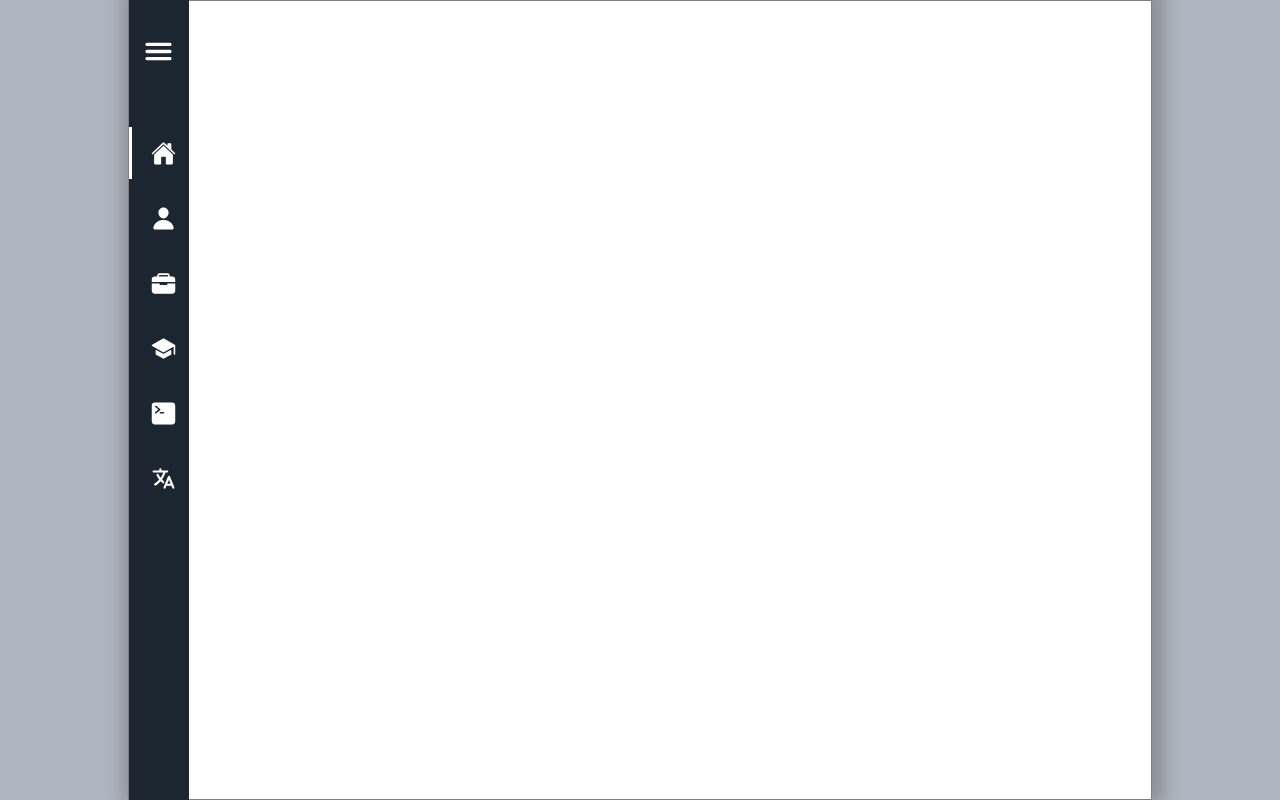
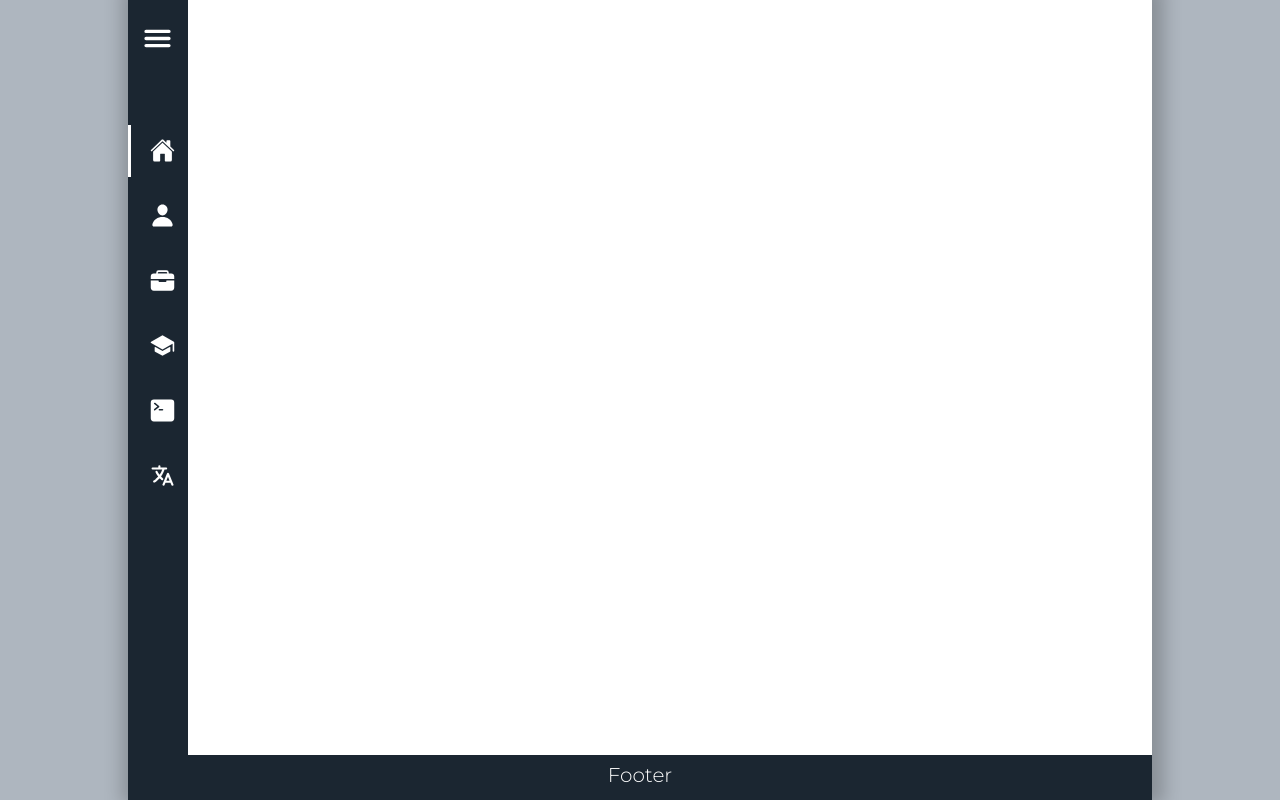
Before and after one commit to wfgp12/wfgp12.github.io, a React (Create React App) app: page / in a window 1280 px wide. Built offline with nearby package versions, Linux system fonts and the light colour scheme.

Commit message:
Iniciando footer

```diff
--- a/src/App.css
+++ b/src/App.css
@@ -14,13 +14,14 @@
 
 #container{
   background-color: white;
-  border: 1px solid gray;
   box-shadow: 3px -4px 17px 9px rgba(0,0,0,0.21);
   display: flex;
   flex-direction: column;
   justify-content: center;
   min-height: 100vh;
   margin: 0 auto;
+  padding-bottom: 65px;
+  position: relative;
   width: 80%;
   transition: margin-left 300ms cubic-bezier(0.785, 0.135, 0.15, 0.86);
 }
--- a/src/App.js
+++ b/src/App.js
@@ -2,6 +2,7 @@ import React from 'react';
 import { Menu } from './components/Menu';
 
 import './App.css';
+import { Footer } from './components/Footer';
 
 function App() {
 
@@ -10,6 +11,7 @@ function App() {
 
       <div id='container'>
           <Menu />
+          <Footer />
       </div>
 
     </div>
--- a/src/components/Footer.js
+++ b/src/components/Footer.js
@@ -1,7 +1,10 @@
 import React from 'react'
+import './footer.css'
 
 export const Footer = () => {
   return (
-    <div>Footer</div>
+    <>
+        <footer>Footer</footer>
+    </>
   )
 }
--- /dev/null
+++ b/src/components/footer.css
@@ -0,0 +1,13 @@
+footer{
+    background-color: #1B2631;
+    bottom: 0;
+    color: white;
+    font-size: 20px;
+    height: 45px;
+    margin: 0;
+    padding: 0.4em;
+    position: absolute;
+    text-align: center;
+    width: 100%;
+
+}
--- a/src/components/menu.css
+++ b/src/components/menu.css
@@ -20,14 +20,14 @@
   }
 
   .titlePage{
-    padding: 20px 10px;
+    padding: 50px 10px;
     display: flex;
     align-items: center;
   }
   .titlePage h1{
     display: flex;
-    padding: 10px;
-    margin-right: 60px;
+    padding-left: 10px;
+    margin-right: 50px;
   }
   .icon_menu{
     align-items: center;
@@ -43,7 +43,7 @@
     font-size: 35px;
   }
   .optionMenu{
-    padding: 20px 20px;
+    padding: 10px 20px;
     position: absolute;
   }
   .optionMenu a{
```
